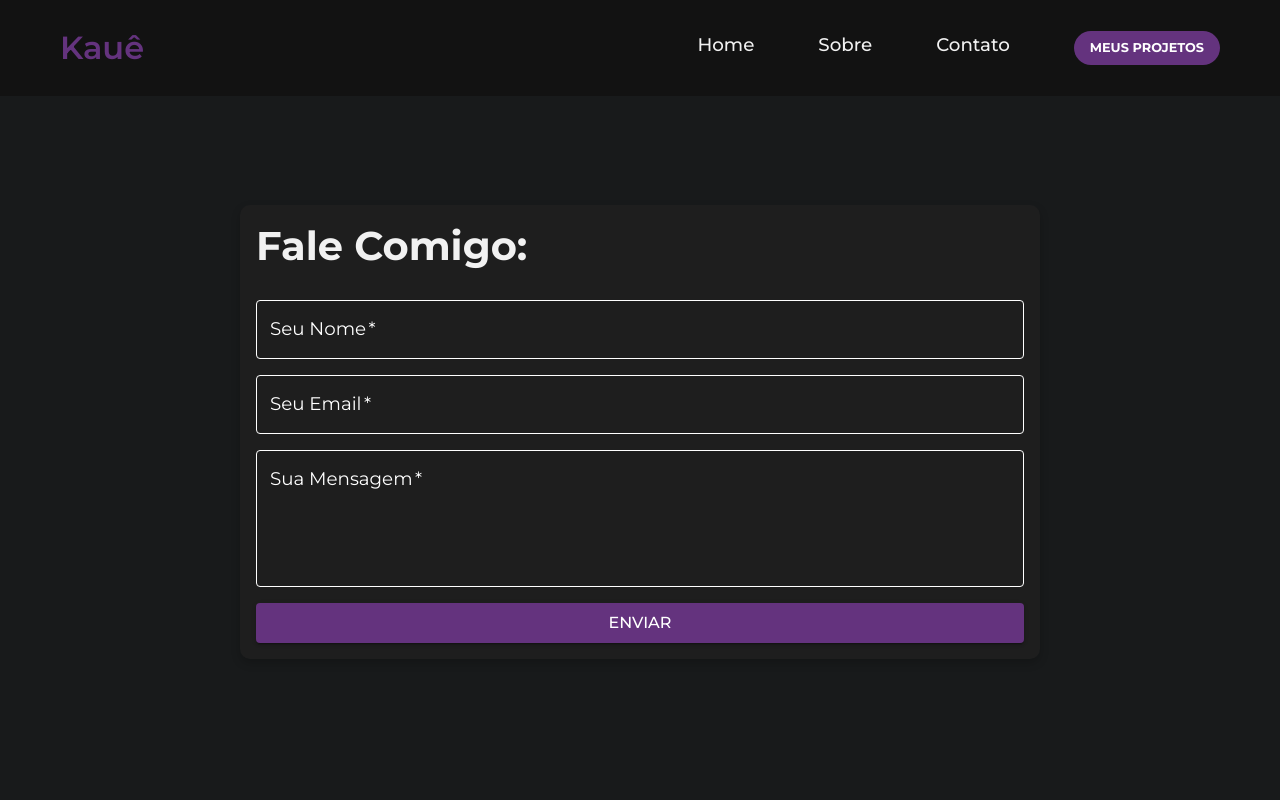
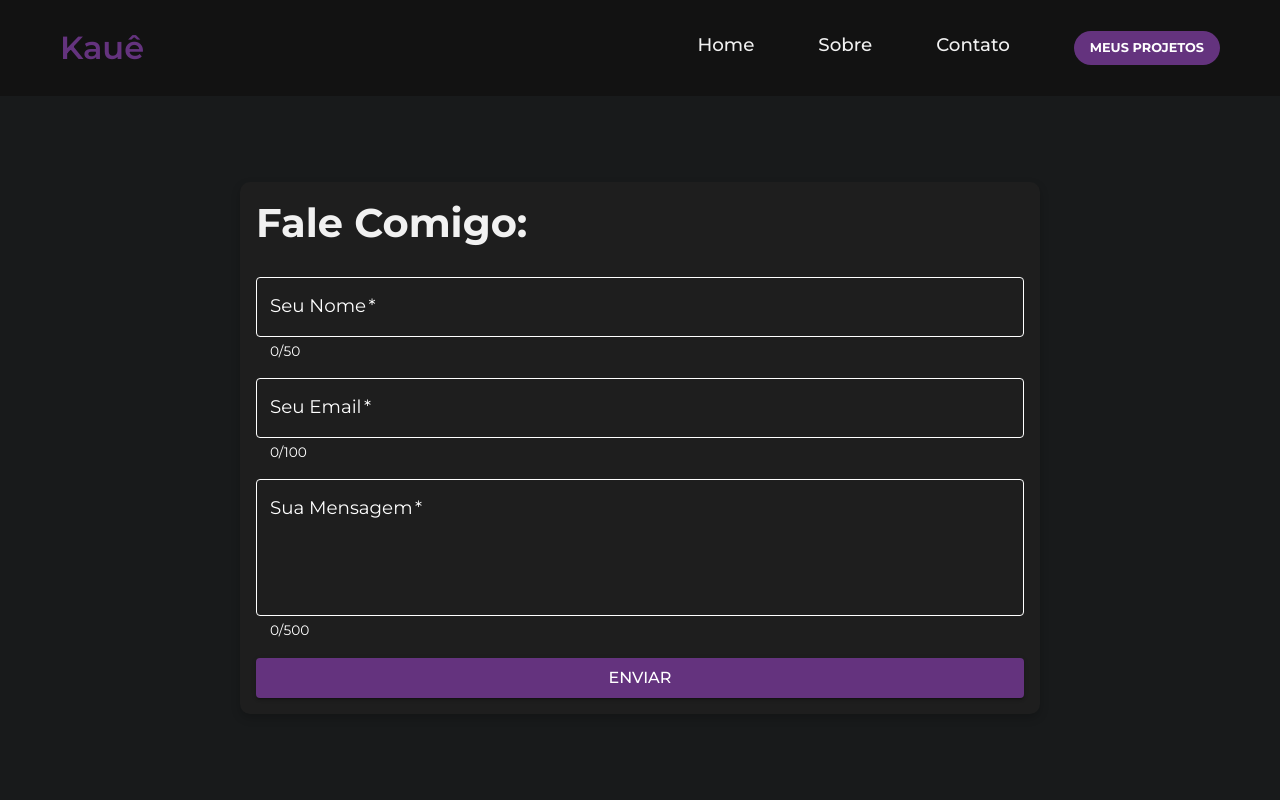
Before and after one commit to Kaue404/MyWebsite, a Next.js app: page /contato in a window 1280 px wide. Shown: the top 800 px of the page. Built offline with nearby package versions, Linux system fonts and the light colour scheme.

Commit message:
fix contact page

```diff
--- a/app/contato/page.tsx
+++ b/app/contato/page.tsx
@@ -1,8 +1,10 @@
 'use client';
 
 import {
+  Alert,
   Box,
   Button,
+  Snackbar,
   TextField,
   Typography,
   useMediaQuery} from '@mui/material';
@@ -19,9 +21,23 @@
   const [name, setName] = useState('');
   const [email, setEmail] = useState('');
   const [message, setMessage] = useState('');
+  const [openSnackbar, setOpenSnackbar] = useState(false);
+  const [snackbarMessage, setSnackbarMessage] = useState('');
+
+  const MAX_NAME_LENGTH = 50;
+  const MAX_EMAIL_LENGTH = 100;
+  const MAX_MESSAGE_LENGTH = 500;
 
   const handleSubmit = (e) => {
     e.preventDefault();
+    if (name.length > MAX_NAME_LENGTH ||
+      email.length > MAX_EMAIL_LENGTH ||
+      message.length > MAX_MESSAGE_LENGTH) {
+      setSnackbarMessage('Um ou mais campos excederam o limite de caracteres.');
+      setOpenSnackbar(true);
+      return;
+    }
+
     const mensagemWhatsApp = `Nome: ${name}\nEmail: ${email}\n ${message}`;
     const mensagemCodificada = encodeURIComponent(mensagemWhatsApp);
     const numeroTelefone = '5516999733423';
@@ -33,6 +49,11 @@
     setEmail('');
     setMessage('');
   };
+
+  const handleCloseSnackbar = () => {
+    setOpenSnackbar(false);
+  };
+
 
   return (
     <>
@@ -47,7 +68,7 @@
 
       <div
         style={{
-          marginTop: '2rem',
+          marginTop: '3rem',
           display: 'flex',
           flexDirection: 'column',
           alignItems: 'center',
@@ -57,7 +78,6 @@
           padding: '1rem',
           width: '100%',
         }}>
-
         <Box
           component="form"
           onSubmit={handleSubmit}
@@ -93,6 +113,8 @@
             value={name}
             onChange={(e) => setName(e.target.value)}
             required
+            inputProps={{ maxLength: MAX_NAME_LENGTH }}
+            helperText={`${name.length}/${MAX_NAME_LENGTH}`}
             sx={{
               '& .MuiOutlinedInput-root': {
                 '& fieldset': {
@@ -108,6 +130,9 @@
               '& .MuiOutlinedInput-input': {
                 color: 'white',
               },
+              '& .MuiFormHelperText-root': {
+                color: 'white',
+              },
             }}
             fullWidth/>
           <TextField
@@ -117,6 +142,8 @@
             value={email}
             onChange={(e) => setEmail(e.target.value)}
             required
+            inputProps={{ maxLength: MAX_EMAIL_LENGTH }}
+            helperText={`${email.length}/${MAX_EMAIL_LENGTH}`}
             sx={{
               '& .MuiOutlinedInput-root': {
                 '& fieldset': {
@@ -132,6 +159,9 @@
               '& .MuiOutlinedInput-input': {
                 color: 'white',
               },
+              '& .MuiFormHelperText-root': {
+                color: 'white',
+              },
             }}
             fullWidth/>
           <TextField
@@ -142,6 +172,8 @@
             required
             multiline
             rows={4}
+            inputProps={{ maxLength: MAX_MESSAGE_LENGTH }}
+            helperText={`${message.length}/${MAX_MESSAGE_LENGTH}`}
             sx={{
               '& .MuiOutlinedInput-root': {
                 '& fieldset': {
@@ -155,6 +187,9 @@
                 color: 'white',
               },
               '& .MuiOutlinedInput-input': {
+                color: 'white',
+              },
+              '& .MuiFormHelperText-root': {
                 color: 'white',
               },
             }}
@@ -171,11 +206,27 @@
               backgroundColor: '#64337E',
             },
           }}
+          disabled={name.length >
+          MAX_NAME_LENGTH ||
+          email.length > MAX_EMAIL_LENGTH ||
+          message.length > MAX_MESSAGE_LENGTH}
           variant='contained' type='submit'>
             Enviar
           </Button>
         </Box>
       </div>
+
+      <Snackbar
+        open={openSnackbar}
+        autoHideDuration={6000}
+        onClose={handleCloseSnackbar}
+        anchorOrigin={{ vertical: 'bottom', horizontal: 'center' }}>
+        <Alert onClose={handleCloseSnackbar}
+          severity="error"
+          sx={{ width: '100%' }}>
+          {snackbarMessage}
+        </Alert>
+      </Snackbar>
 
       <div style={{display: 'flex', flexDirection: 'column', height: '100%'}}>
         <FooterComponent />
```
